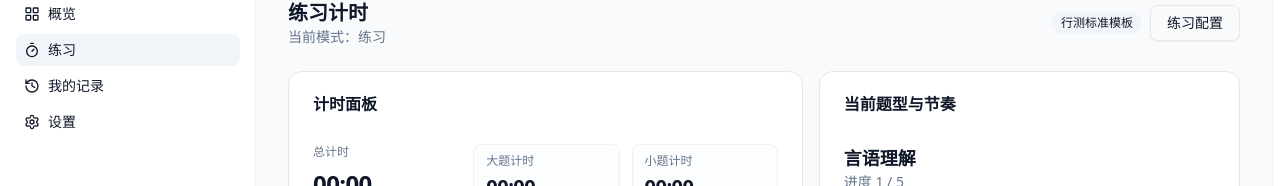
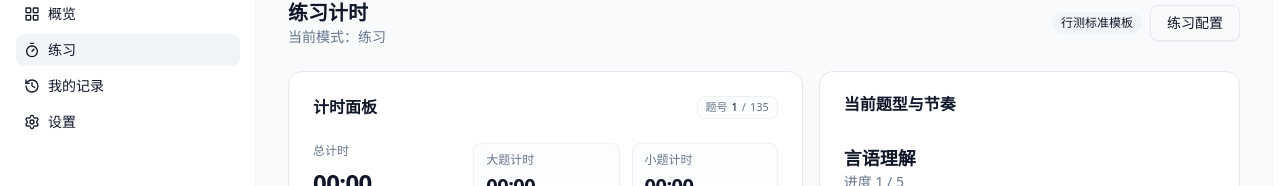
Before and after one commit to NH-99-FE/PaceMaster, a React (Vite) app: page /practice in a window 1280 px wide. Shown: the part 94-280 px from the top of the page. Built offline with nearby package versions, Linux system fonts and the light colour scheme.

Commit message:
feat: 计时器加入题号显示

```diff
--- a/src/features/practice/components/PracticeTimerPanel.tsx
+++ b/src/features/practice/components/PracticeTimerPanel.tsx
@@ -26,6 +26,8 @@ type PracticeTimerPanelProps = {
   canGoPrev: boolean;
   canGoNext: boolean;
   hasItems: boolean;
+  currentQuestion?: number;
+  totalQuestions?: number;
   onStart: () => void;
   onPauseToggle: () => void;
   onEnd: () => void;
@@ -47,6 +49,8 @@ export const PracticeTimerPanel = ({
   canGoPrev,
   canGoNext,
   hasItems,
+  currentQuestion,
+  totalQuestions,
   onStart,
   onPauseToggle,
   onEnd,
@@ -58,6 +62,12 @@ export const PracticeTimerPanel = ({
   reviewAction,
 }: PracticeTimerPanelProps) => {
   const [confirmOpen, setConfirmOpen] = useState(false);
+  const hasQuestionStats = Boolean(hasItems && totalQuestions);
+  const currentDisplay =
+    hasQuestionStats && currentQuestion && currentQuestion > 0
+      ? currentQuestion
+      : '-';
+  const totalDisplay = hasQuestionStats ? totalQuestions : '-';
 
   const handleStartClick = () => {
     if (isRunning) return;
@@ -71,8 +81,14 @@ export const PracticeTimerPanel = ({
 
   return (
     <Card className="shadow-none">
-      <CardHeader>
+      <CardHeader className="flex flex-row items-center justify-between gap-3">
         <CardTitle>计时面板</CardTitle>
+        <div className="flex items-center gap-1 rounded-md border border-border/60 bg-muted/20 px-2 py-0.5 text-[11px] text-muted-foreground tabular-nums">
+          <span>题号</span>
+          <span className="text-foreground">{currentDisplay}</span>
+          <span>/</span>
+          <span>{totalDisplay}</span>
+        </div>
       </CardHeader>
       <CardContent className="space-y-5">
         <div className="space-y-3 md:grid md:grid-cols-3 md:gap-4 md:space-y-0">
--- a/src/pages/PracticePage.tsx
+++ b/src/pages/PracticePage.tsx
@@ -313,6 +313,8 @@ const PracticePage = () => {
           canGoPrev={canGoPrev}
           canGoNext={canGoNext}
           hasItems={hasItems}
+          currentQuestion={currentQuestion}
+          totalQuestions={totalQuestions}
           onStart={handleStart}
           onPauseToggle={() => (isPaused ? actions.resume() : actions.pause())}
           onEnd={handleEnd}
```
